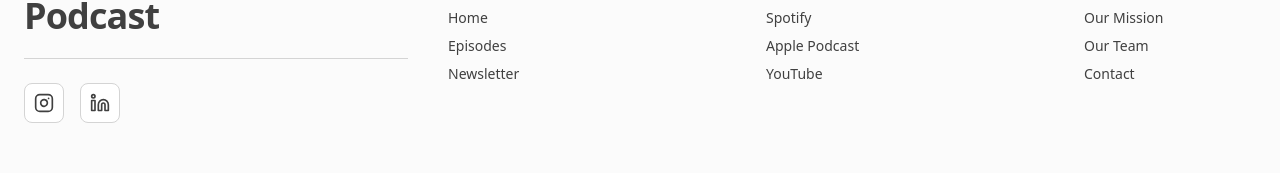
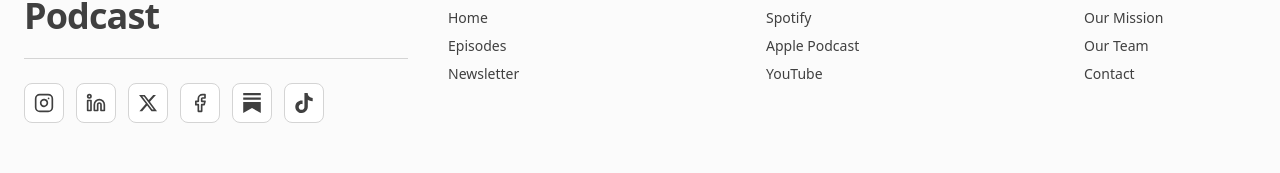
Before and after one commit to onchart-podcast/onchart-podcast, a Next.js app: page / in a window 1280 px wide. Shown: the part 2246-2419 px from the top of the page. Built offline with nearby package versions, Linux system fonts and the light colour scheme; no server answers.

Commit message:
Describe the update

```diff
--- a/components/Footer.tsx
+++ b/components/Footer.tsx
@@ -1,5 +1,11 @@
 import Link from 'next/link'
-import { Instagram, Linkedin } from 'lucide-react'
+import {
+  Instagram,
+  Linkedin,
+  Facebook,
+} from 'lucide-react'
+import { FaXTwitter } from 'react-icons/fa6'
+import { SiTiktok, SiSubstack } from 'react-icons/si'
 
 export default function Footer() {
   return (
@@ -15,7 +21,8 @@ export default function Footer() {
 
           <hr className="my-6 border-neutral-300" />
 
-          <div className="flex items-center gap-4">
+          {/* Social Icons (now true brand marks) */}
+          <div className="flex flex-wrap items-center gap-3">
             <a
               href={process.env.NEXT_PUBLIC_INSTAGRAM_URL || '#'}
               target="_blank"
@@ -25,6 +32,7 @@ export default function Footer() {
             >
               <Instagram className="h-5 w-5" />
             </a>
+
             <a
               href={process.env.NEXT_PUBLIC_LINKEDIN_URL || '#'}
               target="_blank"
@@ -33,6 +41,46 @@ export default function Footer() {
               className="inline-flex h-10 w-10 items-center justify-center rounded-lg border border-neutral-300 bg-white hover:bg-neutral-100 transition"
             >
               <Linkedin className="h-5 w-5" />
+            </a>
+
+            <a
+              href={process.env.NEXT_PUBLIC_X_URL || '#'}
+              target="_blank"
+              rel="noreferrer"
+              aria-label="X (Twitter)"
+              className="inline-flex h-10 w-10 items-center justify-center rounded-lg border border-neutral-300 bg-white hover:bg-neutral-100 transition"
+            >
+              <FaXTwitter className="h-5 w-5" />
+            </a>
+
+            <a
+              href={process.env.NEXT_PUBLIC_FACEBOOK_URL || '#'}
+              target="_blank"
+              rel="noreferrer"
+              aria-label="Facebook"
+              className="inline-flex h-10 w-10 items-center justify-center rounded-lg border border-neutral-300 bg-white hover:bg-neutral-100 transition"
+            >
+              <Facebook className="h-5 w-5" />
+            </a>
+
+            <a
+              href={process.env.NEXT_PUBLIC_SUBSTACK_URL || '#'}
+              target="_blank"
+              rel="noreferrer"
+              aria-label="Substack"
+              className="inline-flex h-10 w-10 items-center justify-center rounded-lg border border-neutral-300 bg-white hover:bg-neutral-100 transition"
+            >
+              <SiSubstack className="h-5 w-5" />
+            </a>
+
+            <a
+              href={process.env.NEXT_PUBLIC_TIKTOK_URL || '#'}
+              target="_blank"
+              rel="noreferrer"
+              aria-label="TikTok"
+              className="inline-flex h-10 w-10 items-center justify-center rounded-lg border border-neutral-300 bg-white hover:bg-neutral-100 transition"
+            >
+              <SiTiktok className="h-5 w-5" />
             </a>
           </div>
         </div>
@@ -48,38 +96,23 @@ export default function Footer() {
           </ul>
         </div>
 
-        {/* Subscribe (text links, aligned like other columns) */}
+        {/* Subscribe */}
         <div className="md:col-span-3">
           <h3 className="text-sm font-bold uppercase tracking-wide text-neutral-900">Subscribe</h3>
           <div className="mt-2 h-[2px] w-12 bg-neutral-200" />
           <ul className="mt-4 space-y-2 text-sm">
             <li>
-              <a
-                href={process.env.SPOTIFY_SHOW_URL || '#'}
-                target="_blank"
-                rel="noreferrer"
-                className="hover:text-neutral-900"
-              >
+              <a href={process.env.SPOTIFY_SHOW_URL || '#'} target="_blank" rel="noreferrer" className="hover:text-neutral-900">
                 Spotify
               </a>
             </li>
             <li>
-              <a
-                href={process.env.APPLE_PODCAST_URL || '#'}
-                target="_blank"
-                rel="noreferrer"
-                className="hover:text-neutral-900"
-              >
+              <a href={process.env.APPLE_PODCAST_URL || '#'} target="_blank" rel="noreferrer" className="hover:text-neutral-900">
                 Apple Podcast
               </a>
             </li>
             <li>
-              <a
-                href={process.env.YOUTUBE_URL || '#'}
-                target="_blank"
-                rel="noreferrer"
-                className="hover:text-neutral-900"
-              >
+              <a href={process.env.YOUTUBE_URL || '#'} target="_blank" rel="noreferrer" className="hover:text-neutral-900">
                 YouTube
               </a>
             </li>
--- a/package.json
+++ b/package.json
@@ -18,6 +18,7 @@
     "nodemailer": "^7.0.6",
     "react": "18.2.0",
     "react-dom": "18.2.0",
+    "react-icons": "^5.5.0",
     "rss-parser": "3.13.0"
   },
   "devDependencies": {
```
Also changed, not shown: 1 other file (tests, documents, lock files or other folders).
